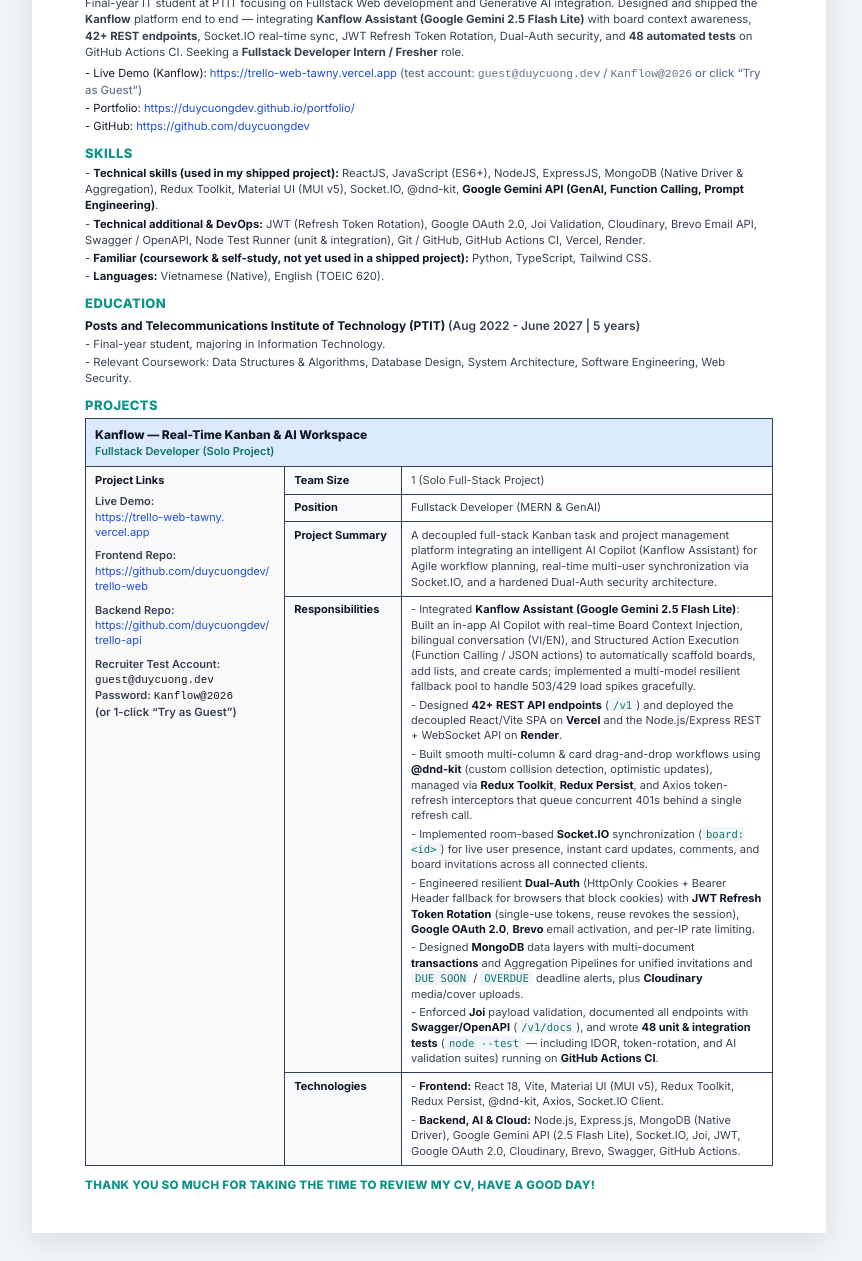
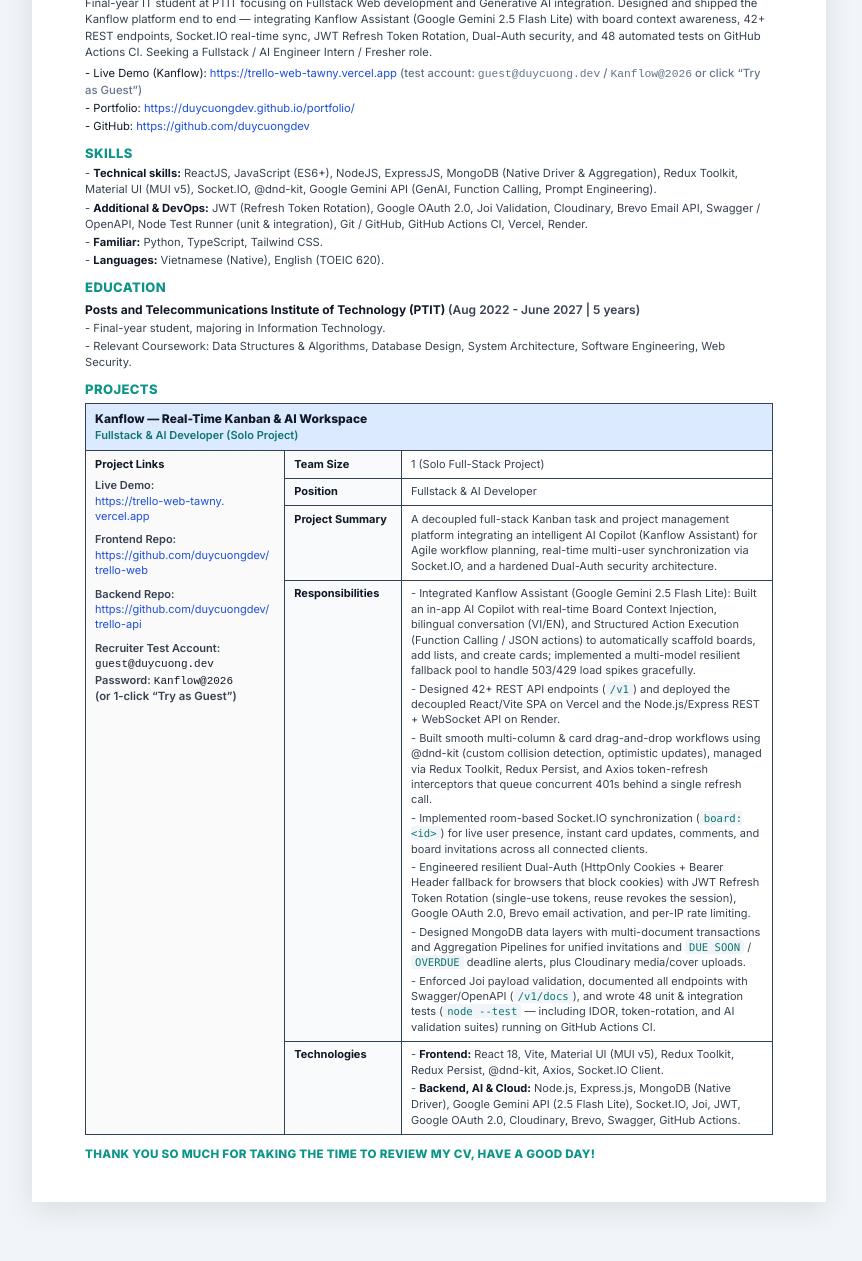
Before and after one commit to duycuongdev/curriculum-vitae, a plain HTML site: page index.html in a window 1280 px wide. Shown: the part 197-1458 px from the top of the page, without its empty margins (211-1073 px from the left). After the commit the page ends 1427 px from the top, so only its background shows below. Drawn offline with Linux system fonts and the light colour scheme.

Commit message:
feat(cv): retain Fullstack & AI Engineer title, remove all inner bold highlights from body text and lists

```diff
--- a/index.html
+++ b/index.html
@@ -56,7 +56,7 @@
         </div>
         <div class="header-identity">
           <h1>NGUYEN DUY CUONG</h1>
-          <p class="role-title">FULLSTACK DEVELOPER (MERN &amp; GenAI)</p>
+          <p class="role-title">FULLSTACK DEVELOPER &amp; AI ENGINEER (MERN + GenAI)</p>
         </div>
       </div>
       <div class="header-right">
@@ -70,10 +70,10 @@
     <section class="intro-section">
       <p class="intro-text">
         Final-year IT student at PTIT focusing on Fullstack Web development and Generative AI integration. Designed and shipped the
-        <strong>Kanflow</strong> platform end to end — integrating <strong>Kanflow Assistant (Google Gemini 2.5 Flash Lite)</strong>
-        with board context awareness, <strong>42+ REST endpoints</strong>, Socket.IO real-time sync, JWT Refresh Token Rotation,
-        Dual-Auth security, and <strong>48 automated tests</strong> on GitHub Actions CI.
-        Seeking a <strong>Fullstack Developer Intern / Fresher</strong> role.
+        Kanflow platform end to end — integrating Kanflow Assistant (Google Gemini 2.5 Flash Lite)
+        with board context awareness, 42+ REST endpoints, Socket.IO real-time sync, JWT Refresh Token Rotation,
+        Dual-Auth security, and 48 automated tests on GitHub Actions CI.
+        Seeking a Fullstack / AI Engineer Intern / Fresher role.
       </p>
       <ul class="intro-links">
         <li>- Live Demo (Kanflow): <a href="https://trello-web-tawny.vercel.app" target="_blank" rel="noopener noreferrer">https://trello-web-tawny.vercel.app</a> <span class="link-hint">(test account: <code>guest@duycuong.dev</code> / <code>Kanflow@2026</code> or click “Try as Guest”)</span></li>
@@ -86,9 +86,9 @@
     <section class="cv-section">
       <h2 class="section-heading">SKILLS</h2>
       <ul class="plain-list">
-        <li>- <strong>Technical skills (used in my shipped project):</strong> ReactJS, JavaScript (ES6+), NodeJS, ExpressJS, MongoDB (Native Driver &amp; Aggregation), Redux Toolkit, Material UI (MUI v5), Socket.IO, @dnd-kit, <strong>Google Gemini API (GenAI, Function Calling, Prompt Engineering)</strong>.</li>
-        <li>- <strong>Technical additional &amp; DevOps:</strong> JWT (Refresh Token Rotation), Google OAuth 2.0, Joi Validation, Cloudinary, Brevo Email API, Swagger / OpenAPI, Node Test Runner (unit &amp; integration), Git / GitHub, GitHub Actions CI, Vercel, Render.</li>
-        <li>- <strong>Familiar (coursework &amp; self-study, not yet used in a shipped project):</strong> Python, TypeScript, Tailwind CSS.</li>
+        <li>- <strong>Technical skills:</strong> ReactJS, JavaScript (ES6+), NodeJS, ExpressJS, MongoDB (Native Driver &amp; Aggregation), Redux Toolkit, Material UI (MUI v5), Socket.IO, @dnd-kit, Google Gemini API (GenAI, Function Calling, Prompt Engineering).</li>
+        <li>- <strong>Additional &amp; DevOps:</strong> JWT (Refresh Token Rotation), Google OAuth 2.0, Joi Validation, Cloudinary, Brevo Email API, Swagger / OpenAPI, Node Test Runner (unit &amp; integration), Git / GitHub, GitHub Actions CI, Vercel, Render.</li>
+        <li>- <strong>Familiar:</strong> Python, TypeScript, Tailwind CSS.</li>
         <li>- <strong>Languages:</strong> Vietnamese (Native), English (TOEIC 620).</li>
       </ul>
     </section>
@@ -112,7 +112,7 @@
           <tr>
             <th colspan="3" class="table-banner">
               <div class="banner-title">Kanflow — Real-Time Kanban &amp; AI Workspace</div>
-              <div class="banner-role">Fullstack Developer (Solo Project)</div>
+              <div class="banner-role">Fullstack &amp; AI Developer (Solo Project)</div>
             </th>
           </tr>
         </thead>
@@ -144,7 +144,7 @@
           </tr>
           <tr>
             <td class="col-label">Position</td>
-            <td class="col-value">Fullstack Developer (MERN &amp; GenAI)</td>
+            <td class="col-value">Fullstack &amp; AI Developer</td>
           </tr>
           <tr>
             <td class="col-label">Project Summary</td>
@@ -156,13 +156,13 @@
             <td class="col-label">Responsibilities</td>
             <td class="col-value">
               <ul class="resp-list">
-                <li>- Integrated <strong>Kanflow Assistant (Google Gemini 2.5 Flash Lite)</strong>: Built an in-app AI Copilot with real-time Board Context Injection, bilingual conversation (VI/EN), and Structured Action Execution (Function Calling / JSON actions) to automatically scaffold boards, add lists, and create cards; implemented a multi-model resilient fallback pool to handle 503/429 load spikes gracefully.</li>
-                <li>- Designed <strong>42+ REST API endpoints</strong> (<code>/v1</code>) and deployed the decoupled React/Vite SPA on <strong>Vercel</strong> and the Node.js/Express REST + WebSocket API on <strong>Render</strong>.</li>
-                <li>- Built smooth multi-column &amp; card drag-and-drop workflows using <strong>@dnd-kit</strong> (custom collision detection, optimistic updates), managed via <strong>Redux Toolkit</strong>, <strong>Redux Persist</strong>, and Axios token-refresh interceptors that queue concurrent 401s behind a single refresh call.</li>
-                <li>- Implemented room-based <strong>Socket.IO</strong> synchronization (<code>board:&lt;id&gt;</code>) for live user presence, instant card updates, comments, and board invitations across all connected clients.</li>
-                <li>- Engineered resilient <strong>Dual-Auth</strong> (HttpOnly Cookies + Bearer Header fallback for browsers that block cookies) with <strong>JWT Refresh Token Rotation</strong> (single-use tokens, reuse revokes the session), <strong>Google OAuth 2.0</strong>, <strong>Brevo</strong> email activation, and per-IP rate limiting.</li>
-                <li>- Designed <strong>MongoDB</strong> data layers with multi-document <strong>transactions</strong> and Aggregation Pipelines for unified invitations and <code>DUE SOON</code> / <code>OVERDUE</code> deadline alerts, plus <strong>Cloudinary</strong> media/cover uploads.</li>
-                <li>- Enforced <strong>Joi</strong> payload validation, documented all endpoints with <strong>Swagger/OpenAPI</strong> (<code>/v1/docs</code>), and wrote <strong>48 unit &amp; integration tests</strong> (<code>node --test</code> — including IDOR, token-rotation, and AI validation suites) running on <strong>GitHub Actions CI</strong>.</li>
+                <li>- Integrated Kanflow Assistant (Google Gemini 2.5 Flash Lite): Built an in-app AI Copilot with real-time Board Context Injection, bilingual conversation (VI/EN), and Structured Action Execution (Function Calling / JSON actions) to automatically scaffold boards, add lists, and create cards; implemented a multi-model resilient fallback pool to handle 503/429 load spikes gracefully.</li>
+                <li>- Designed 42+ REST API endpoints (<code>/v1</code>) and deployed the decoupled React/Vite SPA on Vercel and the Node.js/Express REST + WebSocket API on Render.</li>
+                <li>- Built smooth multi-column &amp; card drag-and-drop workflows using @dnd-kit (custom collision detection, optimistic updates), managed via Redux Toolkit, Redux Persist, and Axios token-refresh interceptors that queue concurrent 401s behind a single refresh call.</li>
+                <li>- Implemented room-based Socket.IO synchronization (<code>board:&lt;id&gt;</code>) for live user presence, instant card updates, comments, and board invitations across all connected clients.</li>
+                <li>- Engineered resilient Dual-Auth (HttpOnly Cookies + Bearer Header fallback for browsers that block cookies) with JWT Refresh Token Rotation (single-use tokens, reuse revokes the session), Google OAuth 2.0, Brevo email activation, and per-IP rate limiting.</li>
+                <li>- Designed MongoDB data layers with multi-document transactions and Aggregation Pipelines for unified invitations and <code>DUE SOON</code> / <code>OVERDUE</code> deadline alerts, plus Cloudinary media/cover uploads.</li>
+                <li>- Enforced Joi payload validation, documented all endpoints with Swagger/OpenAPI (<code>/v1/docs</code>), and wrote 48 unit &amp; integration tests (<code>node --test</code> — including IDOR, token-rotation, and AI validation suites) running on GitHub Actions CI.</li>
               </ul>
             </td>
           </tr>
```
Also changed, not shown: cv-vi.html (+16 -16 lines).
